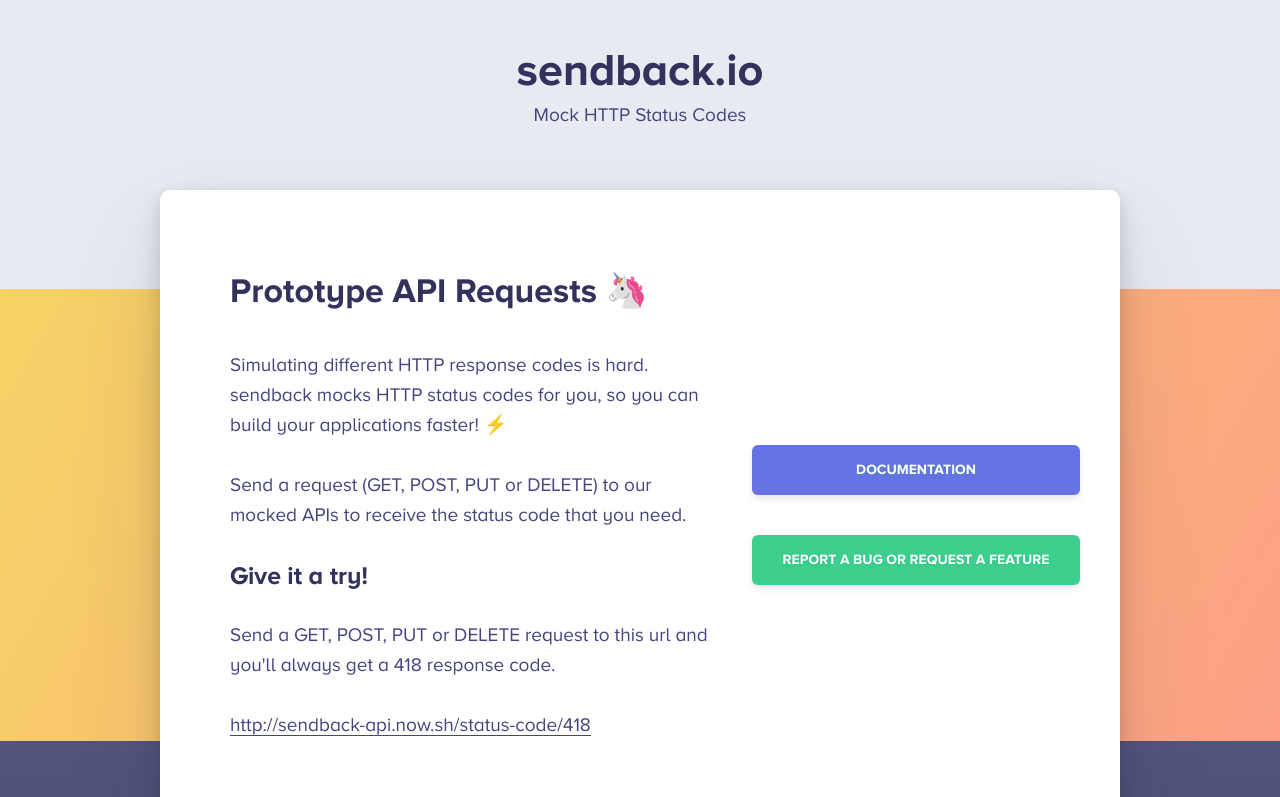
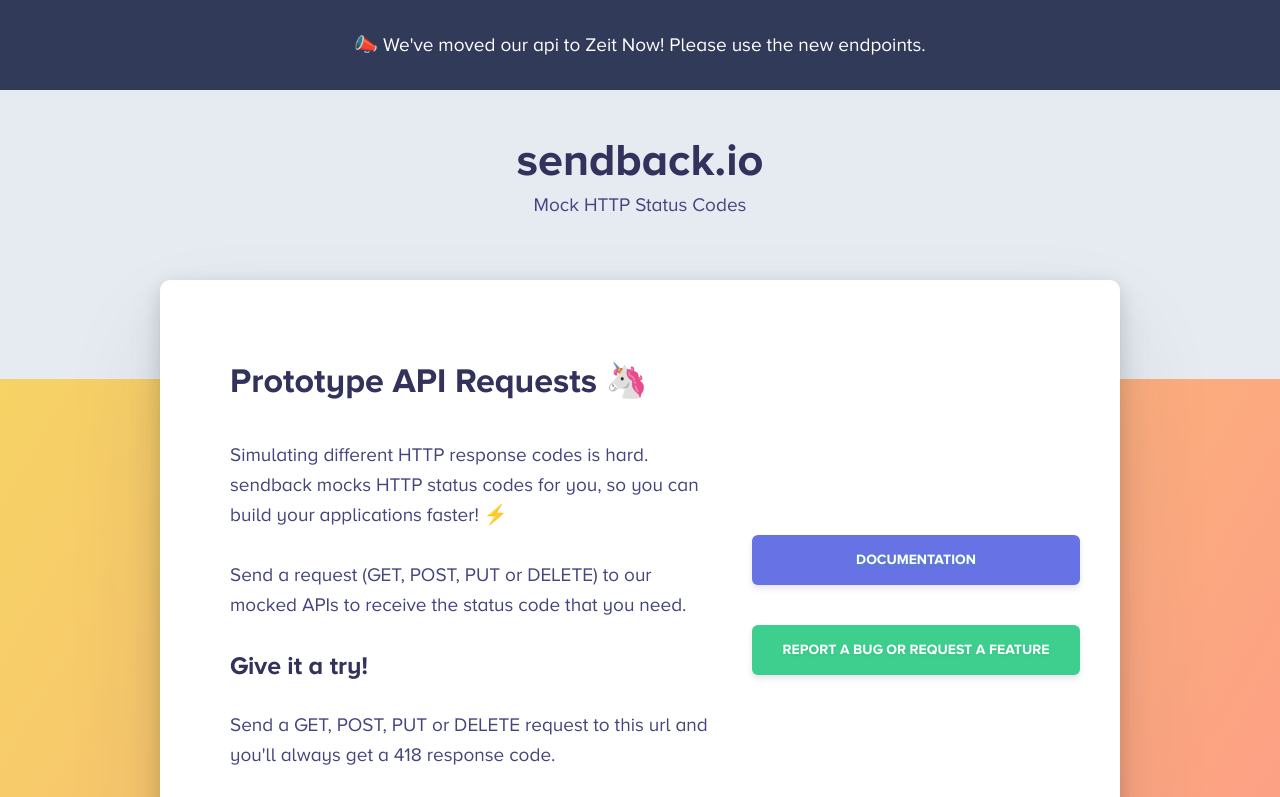
Before and after one commit to abinavseelan/crudtest-website, a website with bundled scripts: page index.html in a window 1280 px wide. Shown: the top 797 px of the page. Built offline with nearby package versions, Linux system fonts and the light colour scheme; a script that the page names is missing.

Commit message:
Add alert banner

```diff
--- a/index.html
+++ b/index.html
@@ -44,6 +44,9 @@
 </head>
 
 <body>
+  <header class="alert-message">
+    📣 We've moved our api to Zeit Now! Please use the new endpoints.
+  </header>
   <header class="background-gray t-center tagline">
     <h1>sendback.io</h1>
     <p>Mock HTTP Status Codes</p>
--- a/styles/sass/_base.scss
+++ b/styles/sass/_base.scss
@@ -72,3 +72,14 @@
 ul {
   list-style: none;
 }
+
+.alert-message {
+  padding: 30px;
+  background-color: $night;
+  color: white;
+
+  display: flex;
+  align-items: center;
+  justify-content: center;
+  text-align: center;
+}
```
Also changed, not shown: styles/style.css.
